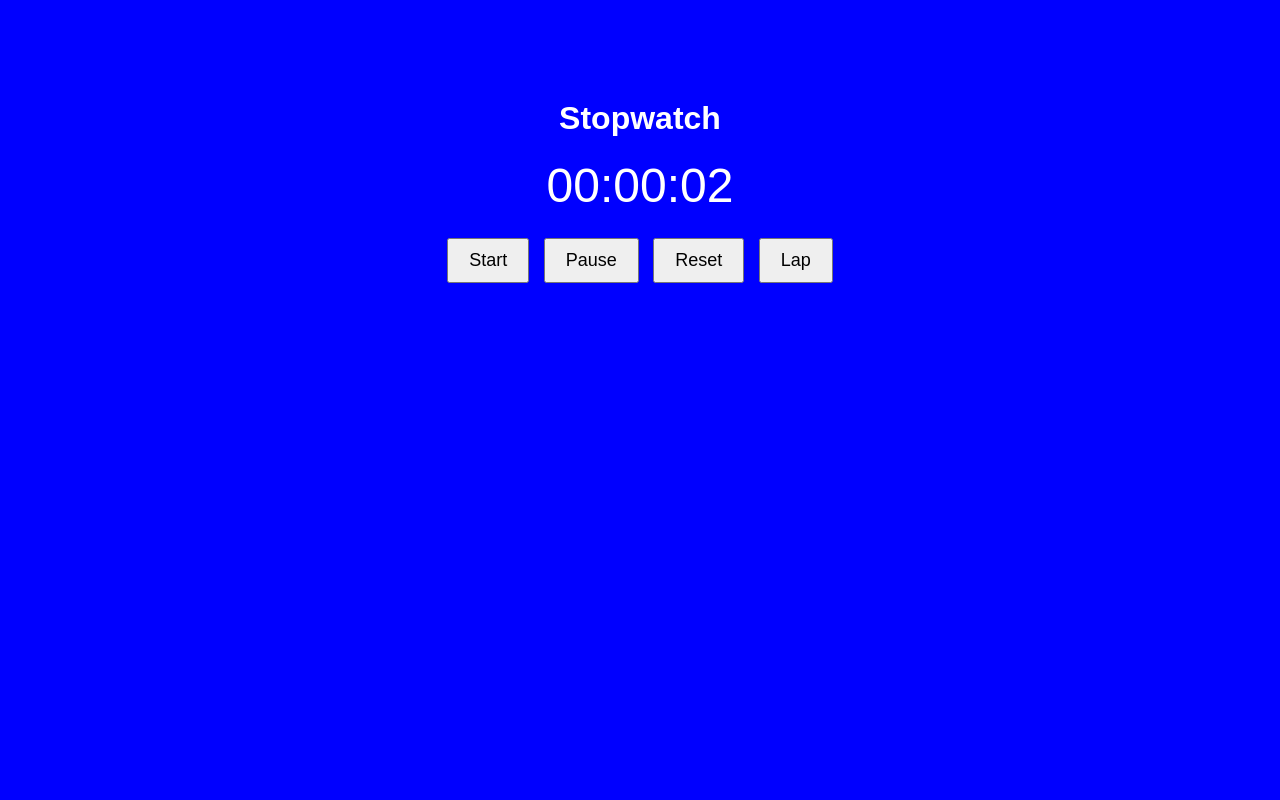
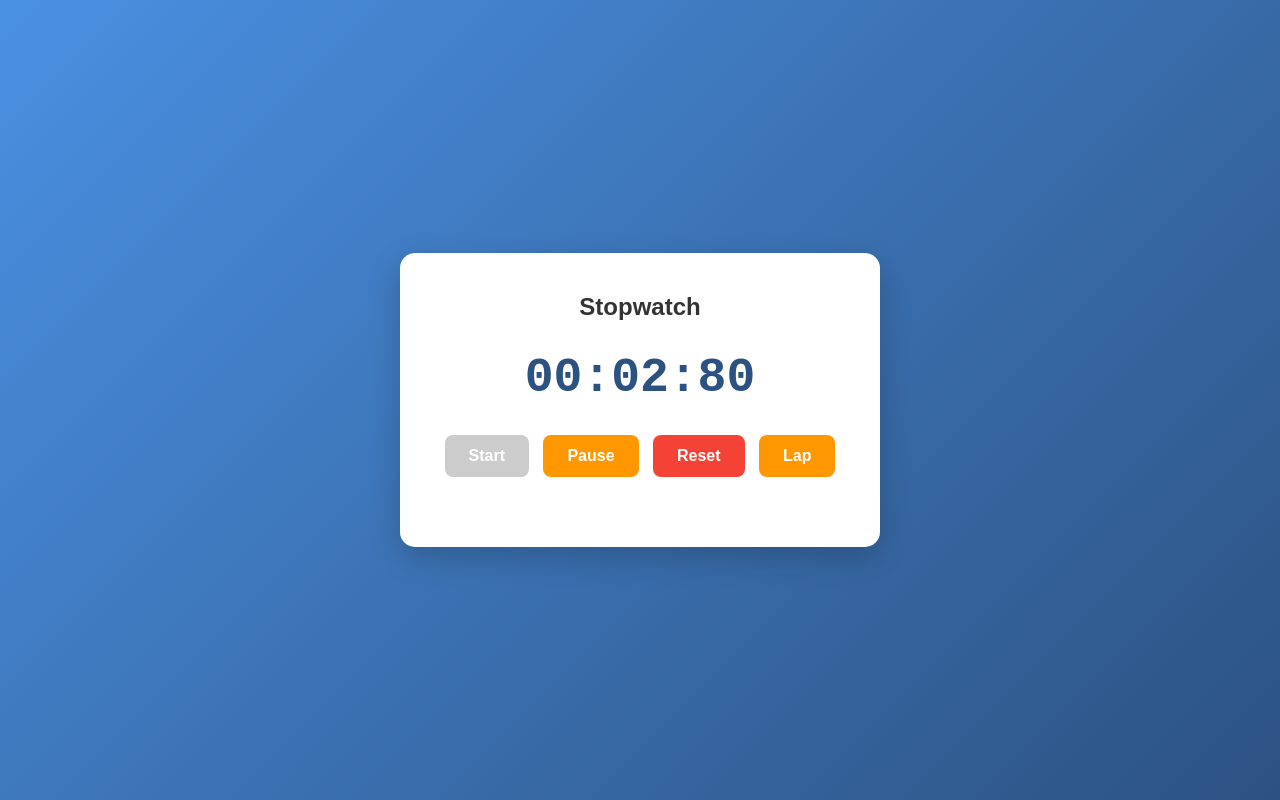
Before and after one commit to ManishShetty77/Stop-watch-application, a plain HTML site: page index.html in a window 1280 px wide. Both pictures are taken after a click on the button "Start". Drawn offline with Linux system fonts and the light colour scheme.

Commit message:
Update index.html

```diff
--- a/index.html
+++ b/index.html
@@ -1,108 +1,192 @@
 <!DOCTYPE html>
-<html>
+<html lang="en">
 <head>
     <meta charset="UTF-8">
-  <title>Stopwatch web Application</title>
+    <meta name="viewport" content="width=device-width, initial-scale=1.0">
+    <title>Simple Stopwatch</title>
     <style>
         body {
             font-family: Arial, sans-serif;
-      text-align: center;
-      margin-top: 100px;
-      background-color: blue;
+            background: linear-gradient(135deg, #4a90e2, #2c5282);
+            margin: 0;
+            padding: 0;
+            height: 100vh;
+            display: flex;
+            justify-content: center;
+            align-items: center;
         }
 
-    #display {
+        .stopwatch {
+            background: white;
+            padding: 40px;
+            border-radius: 15px;
+            text-align: center;
+            box-shadow: 0 10px 30px rgba(0, 0, 0, 0.2);
+            min-width: 300px;
+        }
+
+        h1 {
+            margin: 0 0 30px 0;
+            color: #333;
+            font-size: 24px;
+        }
+
+        .time {
             font-size: 48px;
-      margin-bottom: 20px;
+            font-weight: bold;
+            color: #2c5282;
+            margin: 20px 0;
+            font-family: monospace;
+        }
+
+        .buttons {
+            margin-top: 30px;
+        }
+
+        button {
+            padding: 12px 24px;
+            margin: 0 5px;
+            border: none;
+            border-radius: 8px;
+            font-size: 16px;
+            cursor: pointer;
+            font-weight: bold;
+            transition: background-color 0.3s;
+        }
+
+        .start {
+            background-color: #4CAF50;
             color: white;
         }
 
-    button {
-      padding: 10px 20px;
-      font-size: 18px;
-      margin: 5px;
-      cursor: pointer;
+        .start:hover {
+            background-color: #45a049;
         }
 
-    button:hover {
-      background-color: green;
+        .pause {
+            background-color: #ff9800;
             color: white;
         }
 
-    #laps {
-      margin-top: 30px;
-      font-size: 18px;
-      color: white;
-      list-style: none;
-      padding: 0;
+        .pause:hover {
+            background-color: #e68900;
         }
 
-    #laps li {
+        .reset {
+            background-color: #f44336;
+            color: white;
+        }
+
+        .reset:hover {
+            background-color: #d32f2f;
+        }
+
+        button:disabled {
+            background-color: #ccc;
+            cursor: not-allowed;
+        }
+
+        .laps {
+            margin-top: 30px;
+            text-align: left;
+            max-height: 200px;
+            overflow-y: auto;
+        }
+
+        .lap {
+            padding: 8px 12px;
+            background-color: #f0f8ff;
             margin: 5px 0;
+            border-radius: 5px;
+            border-left: 4px solid #4a90e2;
         }
     </style>
 </head>
 <body>
-
-  <h1 style="color:white;">Stopwatch</h1>
-  <div id="display">00:00:00</div>
-
-  <button onclick="start()">Start</button>
-  <button onclick="pause()">Pause</button>
-  <button onclick="reset()">Reset</button>
-  <button onclick="lap()">Lap</button>
-
-  <ul id="laps"></ul>
+    <div class="stopwatch">
+        <h1>Stopwatch</h1>
+        <div class="time" id="display">00:00:00</div>
+        <div class="buttons">
+            <button id="start" class="start">Start</button>
+            <button id="pause" class="pause" disabled>Pause</button>
+            <button id="reset" class="reset">Reset</button>
+            <button id="lap" class="pause" disabled>Lap</button>
+        </div>
+        <div class="laps" id="laps"></div>
+    </div>
 
     <script>
         let startTime = 0;
         let elapsedTime = 0;
-    let timerInterval;
-    let isRunning = false;
+        let timer = null;
+        let running = false;
 
-    function timeToString(time) {
-      const hrs = Math.floor(time / 3600000);
-      const mins = Math.floor((time % 3600000) / 60000);
-      const secs = Math.floor((time % 60000) / 1000);
-      return (
-        String(hrs).padStart(2, '0') + ':' +
-        String(mins).padStart(2, '0') + ':' +
-        String(secs).padStart(2, '0')
-      );
+        const display = document.getElementById('display');
+        const startBtn = document.getElementById('start');
+        const pauseBtn = document.getElementById('pause');
+        const resetBtn = document.getElementById('reset');
+        const lapBtn = document.getElementById('lap');
+        const lapsDiv = document.getElementById('laps');
+
+        function formatTime(time) {
+            const minutes = Math.floor(time / 60000);
+            const seconds = Math.floor((time % 60000) / 1000);
+            const ms = Math.floor((time % 1000) / 10);
+
+            return `${minutes.toString().padStart(2, '0')}:${seconds.toString().padStart(2, '0')}:${ms.toString().padStart(2, '0')}`;
+        }
+
+        function updateDisplay() {
+            elapsedTime = Date.now() - startTime;
+            display.textContent = formatTime(elapsedTime);
         }
 
         function start() {
-      if (isRunning) return; // Prevent duplicate intervals
-      isRunning = true;
             startTime = Date.now() - elapsedTime;
-      timerInterval = setInterval(() => {
-        elapsedTime = Date.now() - startTime;
-        document.getElementById("display").textContent = timeToString(elapsedTime);
-      }, 1000);
+            timer = setInterval(updateDisplay, 10);
+            running = true;
+
+            startBtn.disabled = true;
+            pauseBtn.disabled = false;
+            lapBtn.disabled = false;
         }
 
         function pause() {
-      clearInterval(timerInterval);
-      isRunning = false;
+            clearInterval(timer);
+            running = false;
+
+            startBtn.disabled = false;
+            pauseBtn.disabled = true;
+            lapBtn.disabled = true;
         }
 
         function reset() {
-      clearInterval(timerInterval);
-      isRunning = false;
+            clearInterval(timer);
             elapsedTime = 0;
-      document.getElementById("display").textContent = "00:00:00";
-      document.getElementById("laps").innerHTML = '';
+            running = false;
+            display.textContent = '00:00:00';
+            lapsDiv.innerHTML = '';
+
+            startBtn.disabled = false;
+            pauseBtn.disabled = true;
+            lapBtn.disabled = true;
         }
 
         function lap() {
-      if (elapsedTime > 0) {
-        const lapTime = timeToString(elapsedTime);
-        const li = document.createElement("li");
-        li.textContent = `Lap: ${lapTime}`;
-        document.getElementById("laps").appendChild(li);
+            if (running) {
+                const lapTime = formatTime(elapsedTime);
+                const lapCount = lapsDiv.children.length + 1;
+                const lapDiv = document.createElement('div');
+                lapDiv.className = 'lap';
+                lapDiv.textContent = `Lap ${lapCount}: ${lapTime}`;
+                lapsDiv.appendChild(lapDiv);
             }
         }
+
+        startBtn.addEventListener('click', start);
+        pauseBtn.addEventListener('click', pause);
+        resetBtn.addEventListener('click', reset);
+        lapBtn.addEventListener('click', lap);
     </script>
-
 </body>
 </html>
```
Lines whose indentation alone changed are shown as unchanged.
